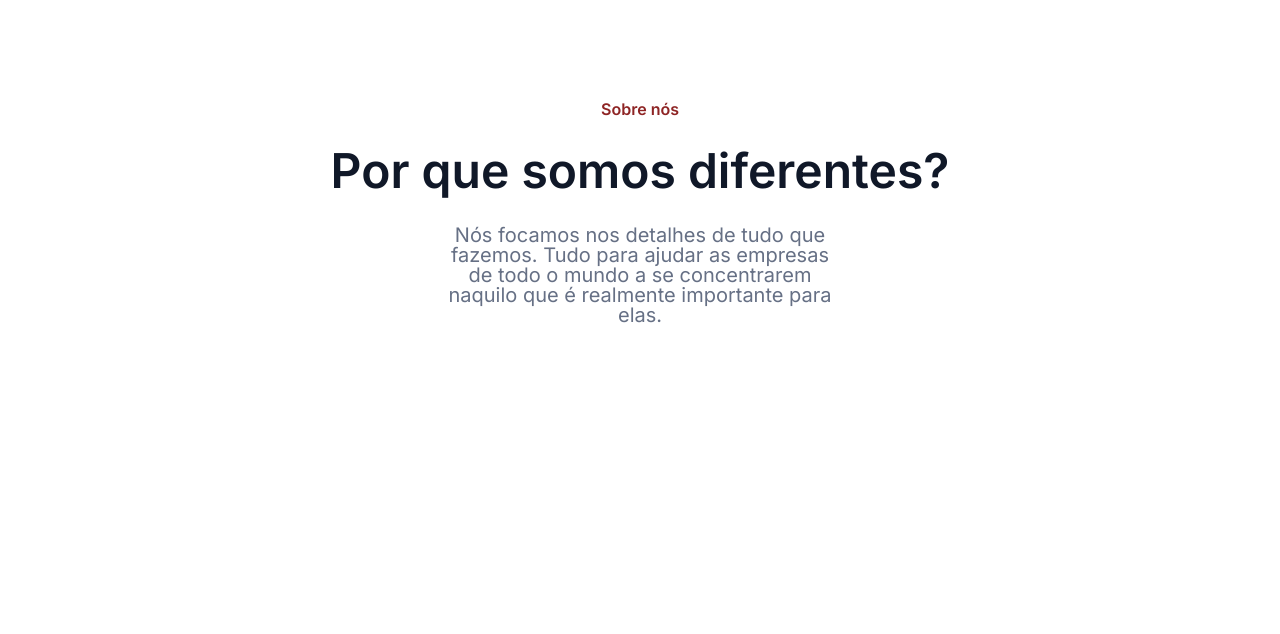
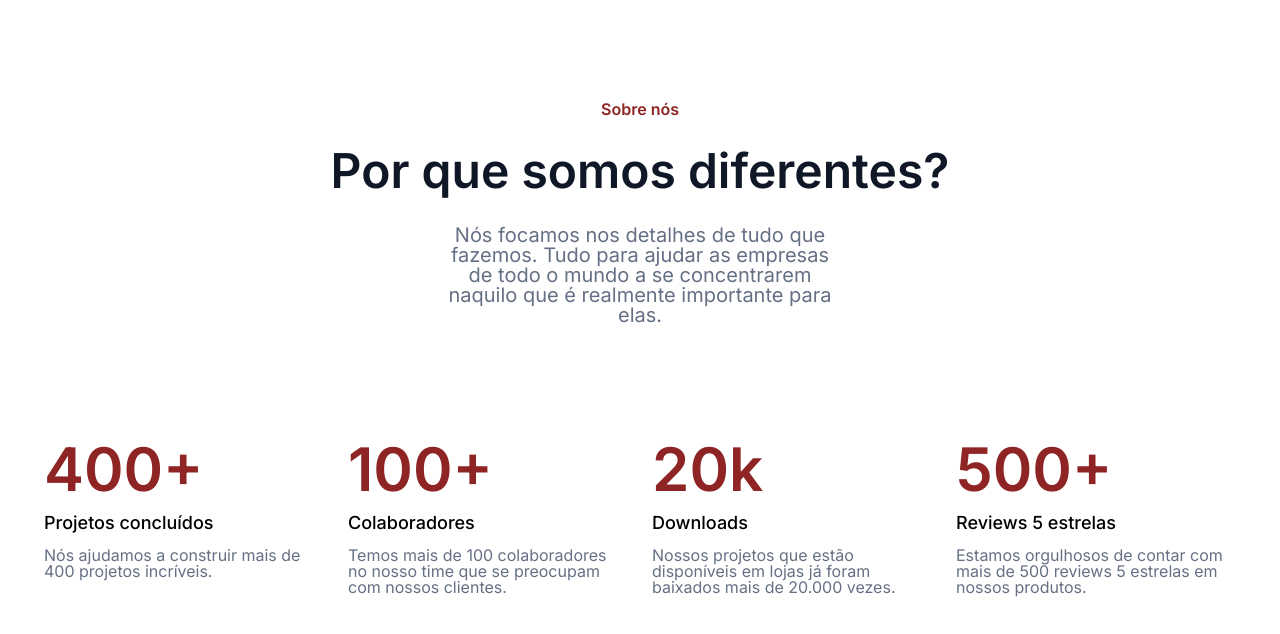
Before and after one commit to Jgabrix/projeto_alura, a plain HTML site: page Desafios 7day code/OptimusTech/index.html in a window 1280 px wide. Shown: the part 76-710 px from the top of the page. Drawn offline with Linux system fonts and the light colour scheme.

Commit message:
adicionando a sessão de Métricas

```diff
--- a/Desafios 7day code/OptimusTech/index.html
+++ b/Desafios 7day code/OptimusTech/index.html
@@ -42,5 +42,38 @@
         </section>
     </header>
 
+
+    <!--Apresentação-->
+    <main class="apresentacao">
+
+        <!--Sesão de Métricas-->
+        <section class="apresentacao__metricas">
+
+            <div class="metrica__container">
+                <h2 class="metrica__titulo">400+</h2>
+                <h3 class="metrica__subtitulo">Projetos concluídos</h3>
+                <p class="metrica__texto">Nós ajudamos a construir mais de 400 projetos incríveis.</p>
+            </div>
+
+            <div class="metrica__container">
+                <h2 class="metrica__titulo">100+</h2>
+                <h3 class="metrica__subtitulo">Colaboradores</h3>
+                <p class="metrica__texto">Temos mais de 100 colaboradores no nosso time que se preocupam com nossos clientes.</p>
+            </div>
+
+            <div class="metrica__container">
+                <h2 class="metrica__titulo">20k</h2>
+                <h3 class="metrica__subtitulo">Downloads</h3>
+                <p class="metrica__texto">Nossos projetos que estão disponíveis em lojas já foram baixados mais de 20.000 vezes.</p>
+            </div>
+
+            <div class="metrica__container">
+                <h2 class="metrica__titulo">500+</h2>
+                <h3 class="metrica__subtitulo">Reviews 5 estrelas</h3>
+                <p class="metrica__texto">Estamos orgulhosos de contar com mais de 500 reviews 5 estrelas em nossos produtos.</p>
+            </div>
+        </section>
+    </main>
+
 </body>
 </html>
--- a/Desafios 7day code/OptimusTech/styles/header.css
+++ b/Desafios 7day code/OptimusTech/styles/header.css
@@ -7,7 +7,7 @@
 
 .cabecalho__navbar {
     display: flex;
-    justify-content: space-between;
+    justify-content: space-around;
     padding: 1.125em 5em;
 }
 
--- /dev/null
+++ b/Desafios 7day code/OptimusTech/styles/metricas.css
@@ -0,0 +1,33 @@
+.apresentacao__metricas {
+    display: flex;
+    justify-content: space-around;
+     padding: 1.125em 2em;
+}
+
+.metrica__container {
+    display: flex;
+    flex-direction: column;
+    gap: 15px;
+    width: 17.5em;
+    height: 10.5em;
+}
+
+.metrica__titulo {
+    color: var(--cor-vermelho_escuro);
+    font-family: var(--font-inter);
+    font-weight: 600;
+    font-size: 3.75rem;
+}
+
+.metrica__subtitulo {
+    font-family: var(--font-inter);
+    font-size: 1.125rem;
+    font-weight: 500;
+}
+
+.metrica__texto {
+    font-family: var(--font-inter);
+    font-size: 1rem;
+    font-weight: 400;
+    color: var(--cor-cinza);
+}
--- a/Desafios 7day code/OptimusTech/styles/style.css
+++ b/Desafios 7day code/OptimusTech/styles/style.css
@@ -1,4 +1,5 @@
 @import url("header.css");
+@import url("metricas.css");
 
 :root {
     --cor-fundo: #ffffff;
@@ -14,3 +15,7 @@
 body {
     background-color: var(--cor-fundo);
 }
+
+.apresentacao {
+    background-color: var(--cor-fundo);
+}
```
